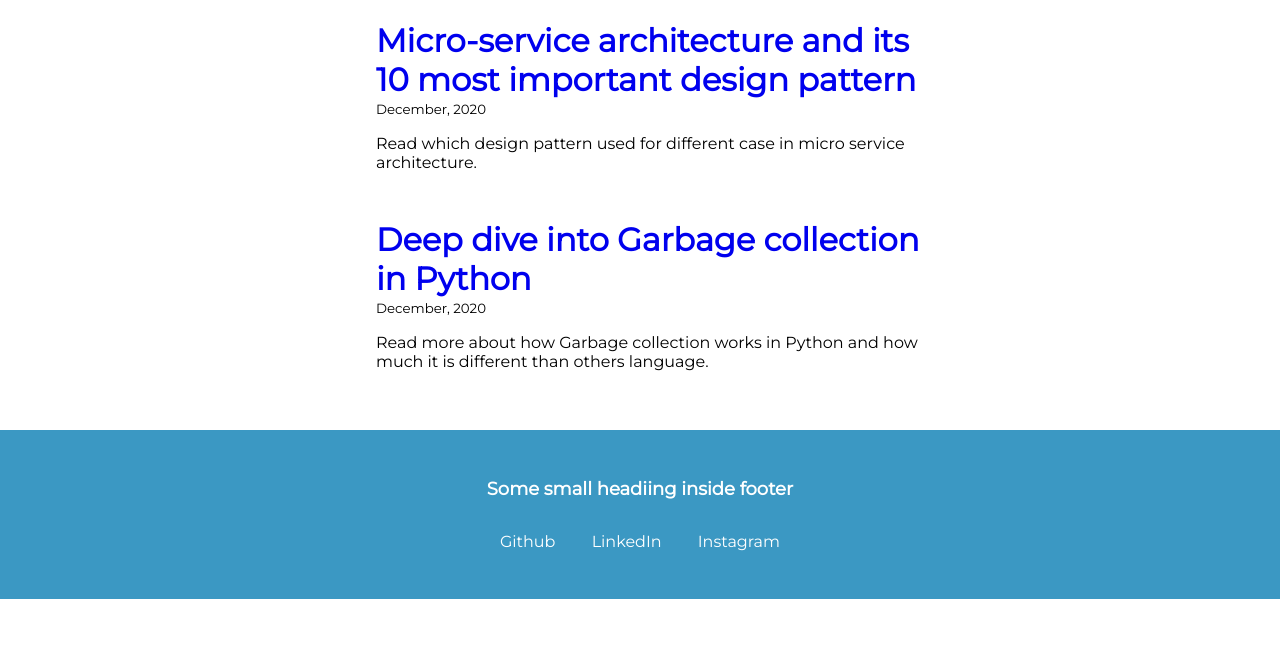
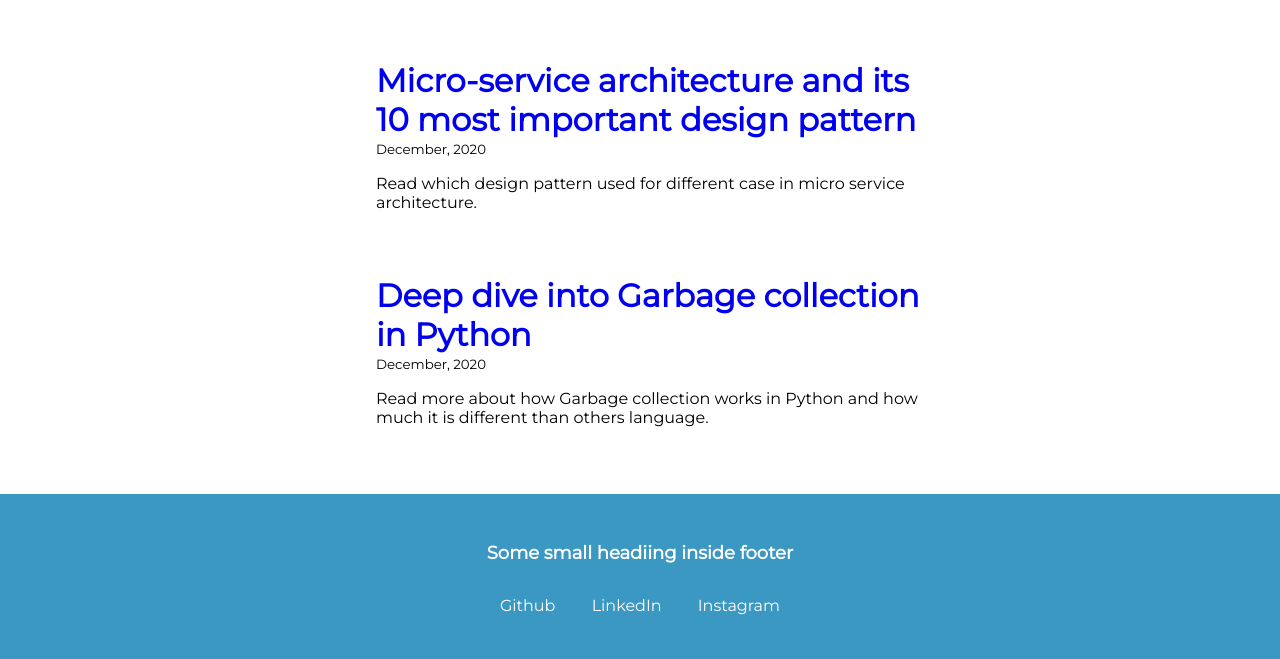
Before and after one commit to mhimanshu0101/Martial-Himanshu-Portfolio, a plain HTML site: page blog.html in a window 1280 px wide. Shown: the part 599-1258 px from the top of the page. Before the commit the page ends 1198 px from the top, so only its background shows below. Drawn offline with Linux system fonts and the light colour scheme.

Commit message:
fix: container-center to 1rem padding

```diff
--- a/styles.css
+++ b/styles.css
@@ -41,7 +41,7 @@ img {
 .container-center {
     max-width: 600px;
     margin: auto;
-    padding: 0.5rem;
+    padding: 1rem;
     /* auto make it center as per screen */
 }
 
```
Also changed, not shown: index.html (+1 -1 lines).
